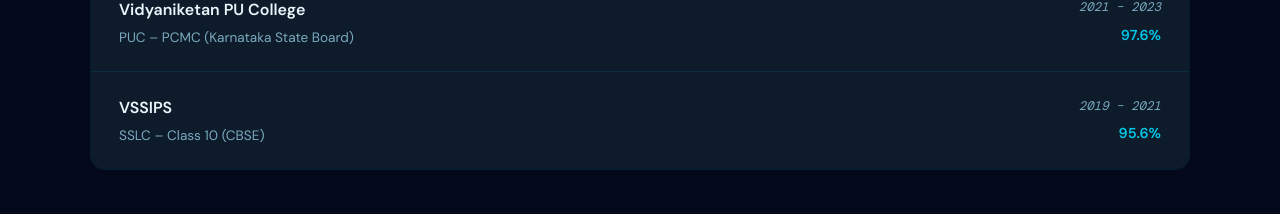
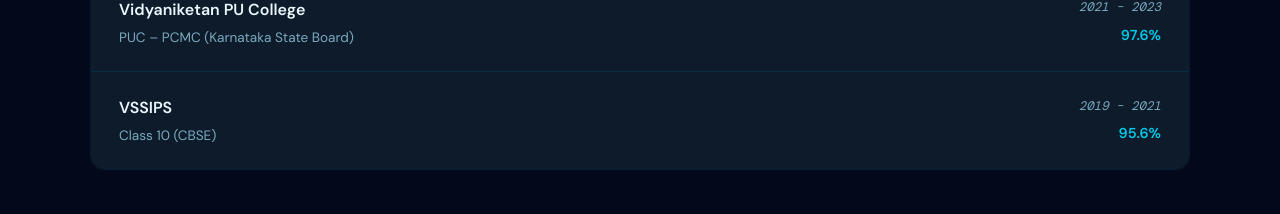
Before and after one commit to ManasaM-2203/Portfolio, a React (Create React App) app: page / in a window 1280 px wide. Shown: the part 2317-2531 px from the top of the page. Built offline with nearby package versions, Linux system fonts and the light colour scheme.

Commit message:
education changes

```diff
--- a/src/App.js
+++ b/src/App.js
@@ -52,7 +52,7 @@
   },
   {
     institution: "VSSIPS",
-    degree: "SSLC – Class 10 (CBSE)",
+    degree: "Class 10 (CBSE)",
     period: "2019 – 2021",
     score: "95.6%",
   },
```
